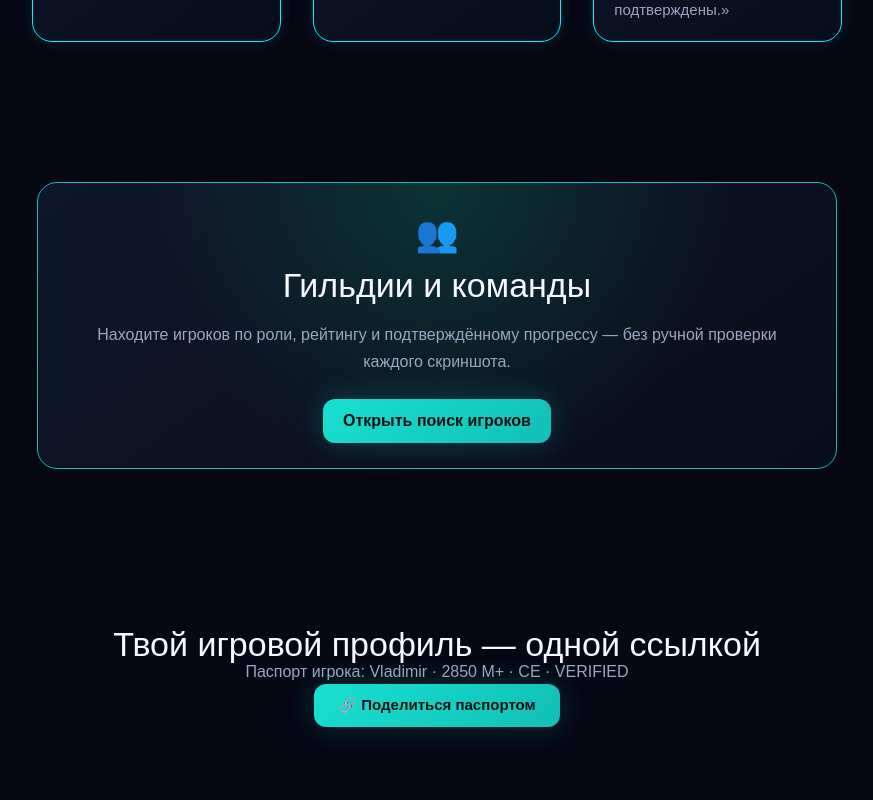
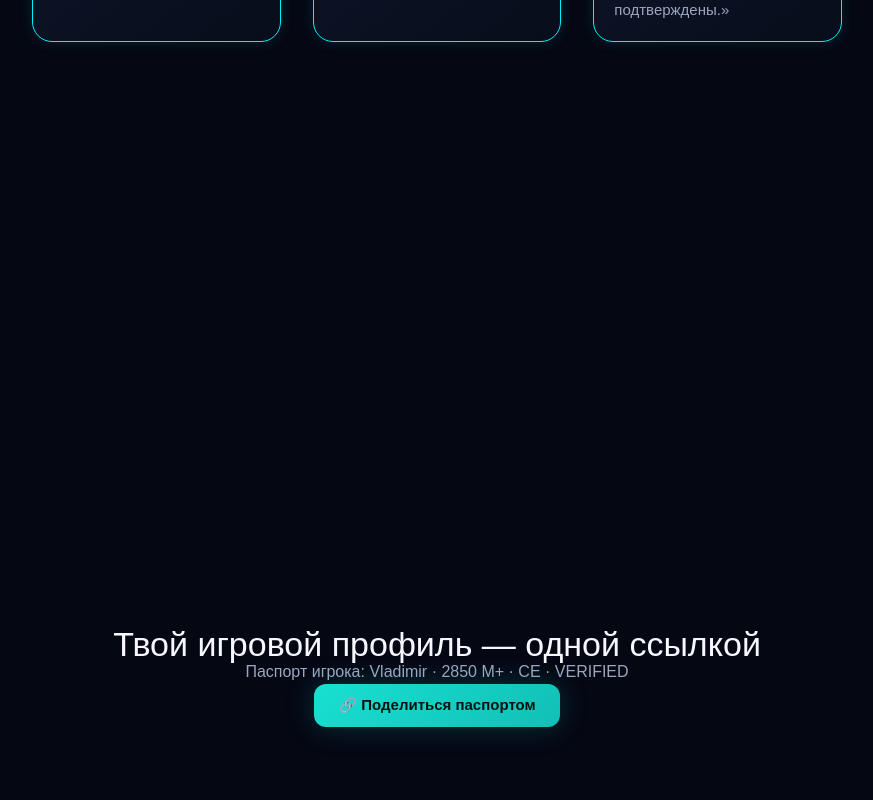
Before and after one commit to vesttrading/gamepro-market, a Next.js app: page / in a window 1280 px wide. Shown: the part 3700-4500 px from the top of the page, without its empty margins (203-1076 px from the left). Built offline with nearby package versions, Linux system fonts and the light colour scheme; no server answers.

Commit message:
Change #guilds position to 750px
Updated the top position of the #guilds element to 750px.

```diff
--- a/app/globals.css
+++ b/app/globals.css
@@ -449,7 +449,7 @@ section#reviews p {
 
 #guilds {
     position: relative !important;
-    top: 60px !important; /* Сдвигает блок на 120 пикселей вниз */
+    top: 750px !important; /* Сдвигает блок на 120 пикселей вниз */
 }
 
 @media (max-width: 700px) {
```
